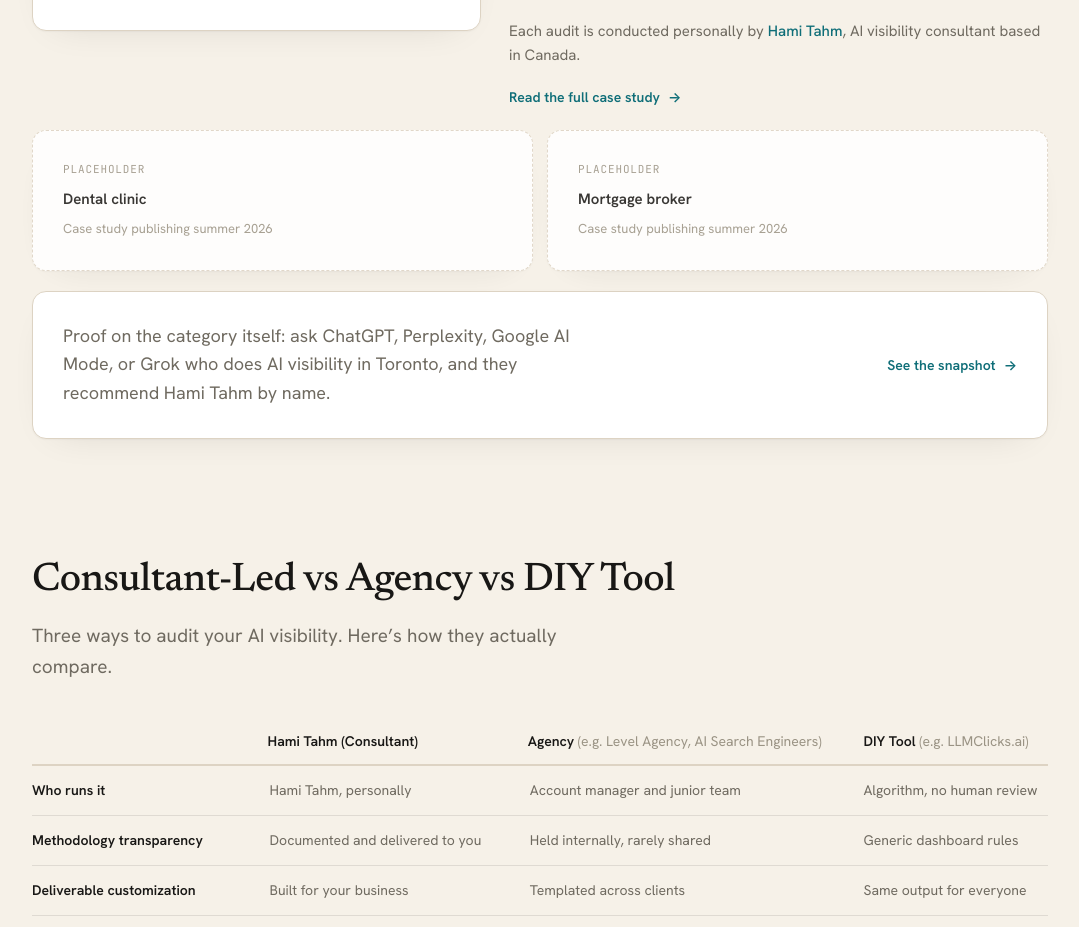
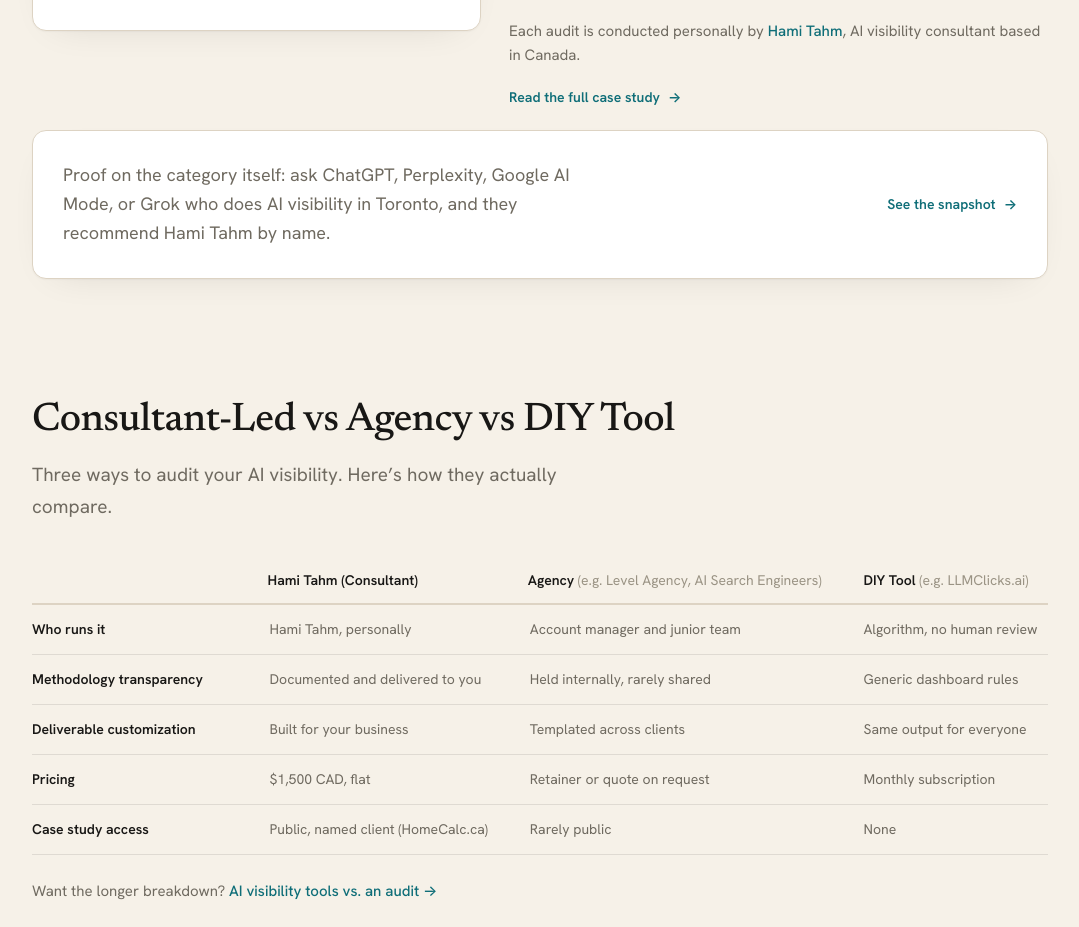
Before and after one commit to Hami-Tahm/hamitahm.com, a Next.js app: page /ai-visibility/ai-visibility-audit in a window 1280 px wide. Shown: the part 1600-2527 px from the top of the page, without its empty margins (100-1179 px from the left). Built offline with nearby package versions, Linux system fonts and the light colour scheme.

Commit message:
feat(money-page): remove placeholder proof cards + orphan component; funnel CTAs to checker; checker CMO copy; ai_checker_submit event

```diff
--- a/src/app/ai-visibility/ai-visibility-audit/page.tsx
+++ b/src/app/ai-visibility/ai-visibility-audit/page.tsx
@@ -515,19 +515,6 @@
                   Read the full case study <span>&rarr;</span>
                 </Link>
               </div>
-            </div>
-          </RevealSection>
-
-          <RevealSection delay={0.12}>
-            <div className="proof-grid" style={{ marginTop: 20 }}>
-              <PlaceholderProofCard
-                title="Dental clinic"
-                note="Case study publishing summer 2026"
-              />
-              <PlaceholderProofCard
-                title="Mortgage broker"
-                note="Case study publishing summer 2026"
-              />
             </div>
           </RevealSection>
 
@@ -1193,52 +1180,3 @@
     </div>
   );
 }
-
-function PlaceholderProofCard({
-  title,
-  note,
-}: {
-  title: string;
-  note: string;
-}) {
-  return (
-    <div
-      className="proof-card"
-      style={{
-        opacity: 0.85,
-        borderStyle: "dashed",
-      }}
-    >
-      <div
-        style={{
-          fontFamily: "var(--mono)",
-          fontSize: 11,
-          color: "var(--faint)",
-          textTransform: "uppercase",
-          letterSpacing: ".08em",
-        }}
-      >
-        Placeholder
-      </div>
-      <div
-        style={{
-          fontFamily: "var(--sans)",
-          fontSize: 15,
-          fontWeight: 600,
-          marginTop: 8,
-        }}
-      >
-        {title}
-      </div>
-      <p
-        style={{
-          marginTop: 8,
-          fontSize: 13,
-          color: "var(--faint)",
-        }}
-      >
-        {note}
-      </p>
-    </div>
-  );
-}
```
